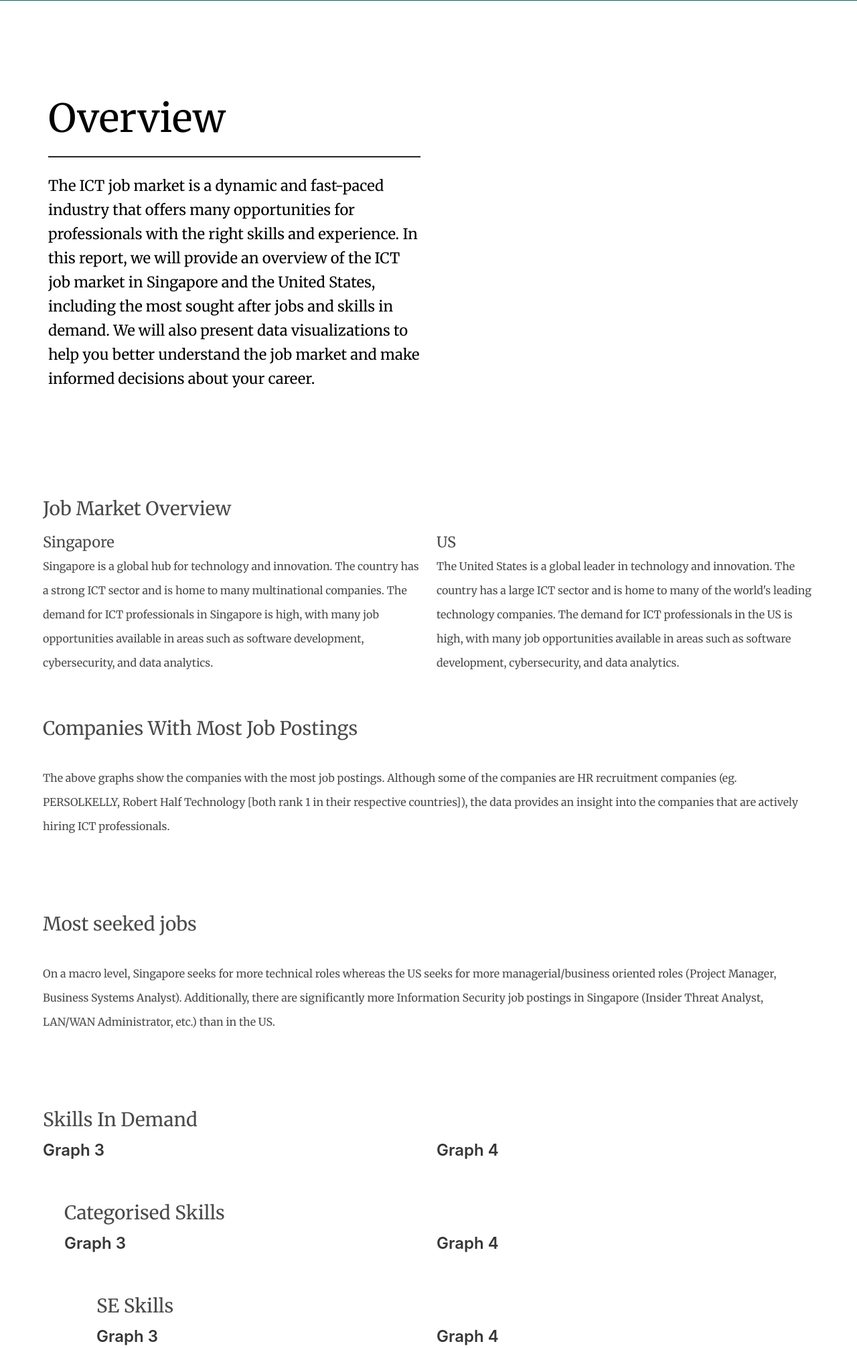
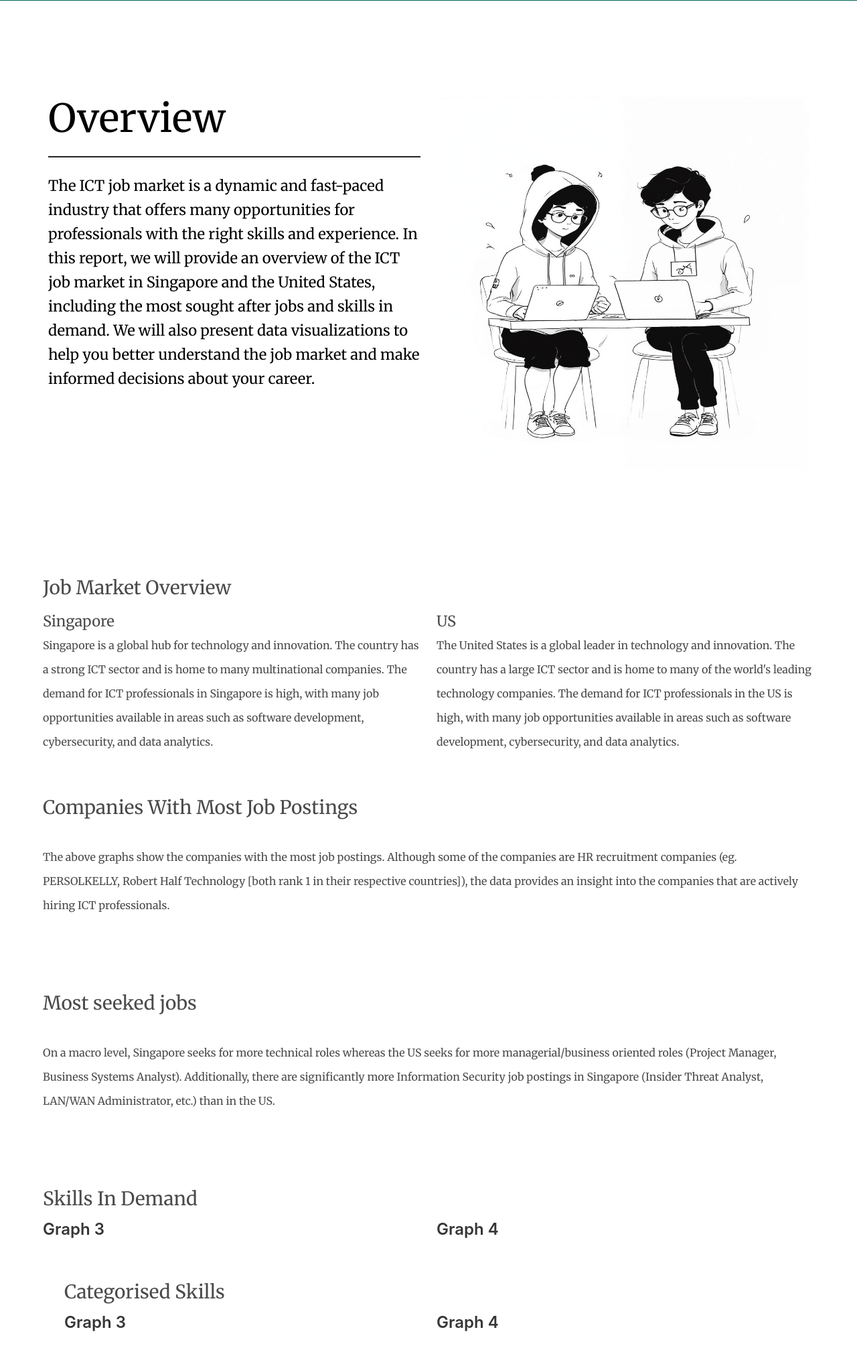
Before and after one commit to Nnestt/flask_webpage, a Flask app: template templates/index.html in a window 1280 px wide. Shown: the part 731-2743 px from the top of the page at 67% size. Run offline with Flask 3, Linux system fonts and the light colour scheme; the template is opened without the code that fills it, so the values that code supplies are empty; parts of the project's set-up code (start-up, migrations or seed data) failed here and were passed over; grey boxes are pictures that could not be loaded.

Commit message:
added overview picture, standardised colors for catagories chart

```diff
--- a/app.py
+++ b/app.py
@@ -2,7 +2,7 @@ from flask import Flask, render_template
 import plotly.express as px
 import plotly.io as pio
 import pandas as pd
-from functions import explodeSkill, explodeSkillCata, getTopXSkill, catagoriseSkills
+from functions import explodeSkill, explodeSkillCata, getTopXSkill, catagoriseSkills, category_colors
 
 app = Flask(__name__)
 
@@ -180,7 +180,11 @@ def sg_top_skills(top_20_skills_sg):
 def sg_top_skills_cat(top_20_skills_sg):
     top_20_skills_sg['catagory'] = catagoriseSkills(top_20_skills_sg)
     fig = px.sunburst(top_20_skills_sg, path=['catagory', 'Skill'],
-                  values='Count',title='Top Catagories Overall (Singapore)', color='catagory')
+                  values='Count',title='Top Catagories Overall (Singapore)', color='catagory',
+                  color_discrete_map=category_colors)
+    fig.update_layout(
+    margin = dict(t=80, l=10, r=10, b=10),
+    )
     sg_skills_html_cat = pio.to_html(fig, full_html=False)
     return sg_skills_html_cat
 
@@ -191,7 +195,11 @@ def sg_se_skills():
 
   dfTop20['catagory'] = catagoriseSkills(dfTop20)
   fig = px.sunburst(dfTop20, path=['catagory', 'Skill'],
-            values='Count', title='Top Catagories Software Engineering (Singapore)', color='catagory')
+            values='Count', title='Top Catagories Software Engineering (Singapore)', color='catagory',
+            color_discrete_map=category_colors)
+  fig.update_layout(
+  margin = dict(t=80, l=10, r=10, b=10),
+  )
   sg_se_skills_html = pio.to_html(fig, full_html=False)
   return sg_se_skills_html
 
@@ -202,7 +210,11 @@ def sg_is_skills():
 
   dfTop20['catagory'] = catagoriseSkills(dfTop20)
   fig = px.sunburst(dfTop20, path=['catagory', 'Skill'],
-            values='Count', title='Top Catagories Cybersecurity (Singapore)', color='catagory')
+            values='Count', title='Top Catagories Cybersecurity (Singapore)', color='catagory',
+            color_discrete_map=category_colors)
+  fig.update_layout(
+  margin = dict(t=80, l=10, r=10, b=10),
+  )
   sg_is_skills_html = pio.to_html(fig, full_html=False)
   return sg_is_skills_html
 
@@ -228,7 +240,11 @@ def us_top_skills(top_20_skills_us):
 def us_top_skills_cat(top_20_skills_us):
     top_20_skills_us['catagory'] = catagoriseSkills(top_20_skills_us)
     fig = px.sunburst(top_20_skills_us, path=['catagory', 'Skill'],
-                      values='Count', title='Most Sought After Skills US', color='catagory')
+                      values='Count', title='Most Sought After Skills US', color='catagory',
+                      color_discrete_map=category_colors)
+    fig.update_layout(
+    margin = dict(t=80, l=10, r=10, b=10),
+    )
     us_skills_html_cat = pio.to_html(fig, full_html=False)
     return us_skills_html_cat
 
@@ -239,7 +255,11 @@ def us_se_skills():
 
   dfTop20['catagory'] = catagoriseSkills(dfTop20)
   fig = px.sunburst(dfTop20, path=['catagory', 'Skill'],
-            values='Count', title='Top Catagories Software Engineering (International)', color='catagory')
+            values='Count', title='Top Catagories Software Engineering (International)', color='catagory',
+            color_discrete_map=category_colors)
+  fig.update_layout(
+  margin = dict(t=80, l=10, r=10, b=10),
+  )
   us_se_skills_html = pio.to_html(fig, full_html=False)
   return us_se_skills_html
 
@@ -251,7 +271,11 @@ def us_is_skills():
 
   dfTop20['catagory'] = catagoriseSkills(dfTop20)
   fig = px.sunburst(dfTop20, path=['catagory', 'Skill'],
-            values='Count', title='Top Catagories Cybersecurity (International)', color='catagory')
+            values='Count', title='Top Catagories Cybersecurity (International)', color='catagory',
+            color_discrete_map=category_colors)
+  fig.update_layout(
+  margin = dict(t=80, l=10, r=10, b=10),
+  )
   us_is_skills_html = pio.to_html(fig, full_html=False)
   return us_is_skills_html
 
--- a/functions.py
+++ b/functions.py
@@ -1,4 +1,14 @@
 import numpy as np
+
+# Define a common color map for categories
+category_colors = {
+  "programming languages": "#636EFA",
+  "frameworks & library": "#EF553B",
+  "project management": "#00CC96",
+  "data management/analytics": "#AB63FA",
+  "development/testing": "#FFA15A",
+  "others": "#19D3F3"
+}
 
 #Makes each values in a dict lowercase
 def _lowercase(obj):
--- a/templates/index.html
+++ b/templates/index.html
@@ -104,6 +104,10 @@
                 about your career.
               </h2>
             </div>
+            <div class="column is-half">
+              <figure class="image is-square">
+                <img src="static/pic.png" alt="dev" />
+              </figure>
           </div>
         </div>
       </div>
```
Also changed, not shown: static/cook.jpg (deleted), static/dev2.png (added), static/pic.png (added), static/pic2.png (added).
